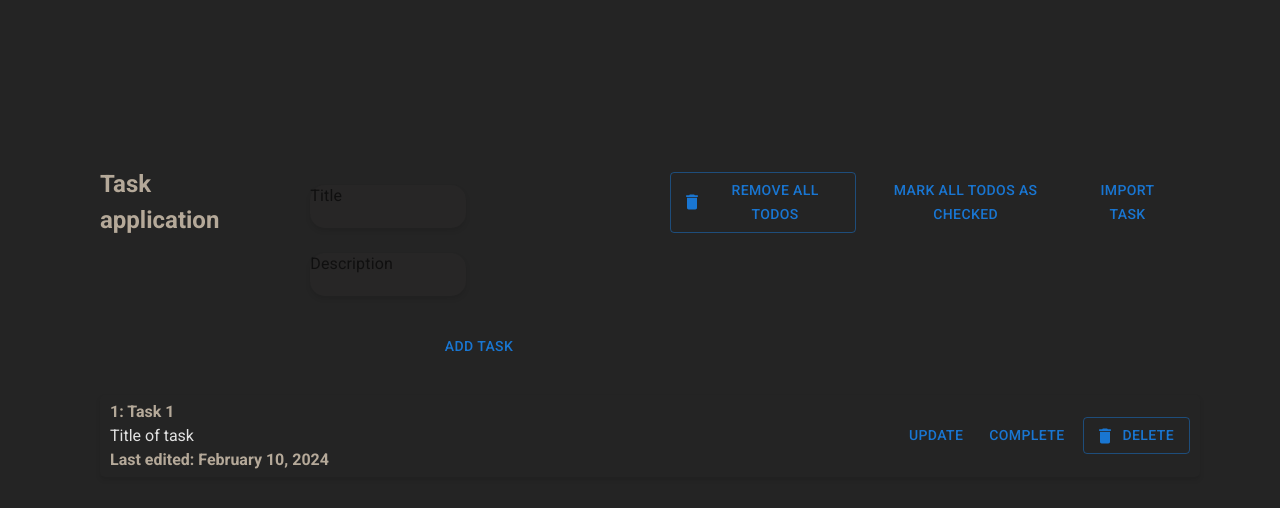
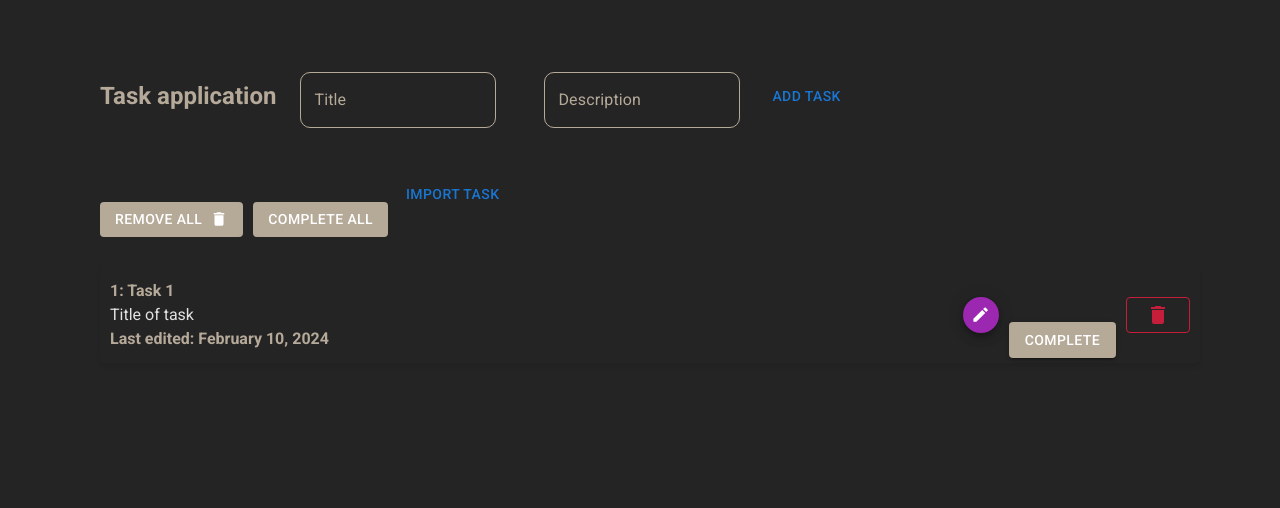
Before and after one commit to Nachallnick/todo-list-frontend, a React (Vite) app: page / in a window 1280 px wide. Shown: the top 508 px of the page. Built offline with nearby package versions, Linux system fonts and the light colour scheme.

Commit message:
I added MUI components, changed the buttons and inputs, slightly changed the location of the buttons and corrected them following the comments from the pull

```diff
--- a/src/todo/components/TodoItem.css
+++ b/src/todo/components/TodoItem.css
@@ -1,6 +1,6 @@
 :root {
     --primary-color: rgba(213, 198, 178, 0.822);
-    --background-dark: rgba(42, 40, 40, 0.628);
+    --background-dark: rgba(44, 40, 40, 0.628);
     --button-active: rgb(30, 28, 28);
     --button-default: rgb(46, 44, 44);
     --container-width: 90%;
@@ -9,6 +9,7 @@
 
 body {
     font-family: Roboto, Courier, monospace;
+
 }
 
 
@@ -27,28 +28,13 @@ h1 {
     color: var(--primary-color);
 }
 
-.input-group {
-    display: flex;
-    flex-direction: column;
-    max-width: 400px;
-    margin-left: 20px;
-    align-self: flex-end;
+
+
+.top-bar > button {
+    margin-right: 10px;
 }
 
-.input-group input[type="text"],
-.input-group textarea {
-    width: calc(100% - 30px);
-    max-width: 400px;
-    background-color: var(--background-dark);
-    color: var(--primary-color);
-    border-radius: 15px;
-    box-shadow: 0 3px 5px rgba(0, 0, 0, .1);
-    padding: 10px 15px;
-    border: none;
-    outline: none;
-    font-size: 12px;
-    margin-bottom: 8px;
-}
+
 
 
 
--- a/src/todo/components/TodoItem.tsx
+++ b/src/todo/components/TodoItem.tsx
@@ -1,9 +1,13 @@
 import React, { useState } from "react";
 import { ITodoItem } from "./const";
+import ComplitedButtons from "../mui_appka/buttons/buttonComplite";
+import Button from '@mui/material/Button'
+import DeleteButtons from "../mui_appka/buttons/deleteButtons";
+import MultilineTextFields from "../mui_appka/inputs";
+import UpdateButtons from "../mui_appka/buttons/updateButtons";
 
-import Button from '@mui/material/Button'
-import DeleteIcon from '@mui/icons-material/Delete';
-import MultilineTextFields from "../mui_appka/inpupts";
+
+
 
 interface TodoItemProps {
     todo: ITodoItem;
@@ -58,11 +62,11 @@ const TodoItem: React.FC<TodoItemProps> = ({ todo, index, setCheckedToDo, remove
              {isEditing ? (
                  <>
                      <MultilineTextFields
-                        onTitleChange={handleTitleChange}
-                        onDescriptionChange={handleDescriptionChange}
-                        titleValue={editText}
-                        description={editDescription}
-                     />
+                            onTitleChange={handleTitleChange}
+                            onDescriptionChange={handleDescriptionChange}
+                            titleValue={editText}
+                            description={editDescription}
+                            isEditing={true}                    />
                  </>
              ) : (
                  <>
@@ -79,9 +83,9 @@ const TodoItem: React.FC<TodoItemProps> = ({ todo, index, setCheckedToDo, remove
         <Button className="save" onClick={handleSave}>Save</Button>
     ) : (
         <>
-            <Button  className="update" onClick={handleToggleEdit}>Update</Button>
-            <Button className={`toggle-btn ${todo.isChecked ? 'completed' : ''}`} onClick={() => setCheckedToDo(todo.id)}>Complete</Button>
-            <Button variant="outlined" startIcon={<DeleteIcon />} className="delete" onClick={() => removeTodo(todo.id)}>Delete</Button>
+            <UpdateButtons  onClick={handleToggleEdit}>Update</UpdateButtons>
+            <ComplitedButtons onClick={() => setCheckedToDo(todo.id)} isChecked={todo.isChecked}>Complete</ComplitedButtons>
+            <DeleteButtons onClick={() => removeTodo(todo.id)}>Delete</DeleteButtons>
         </>
     )}
 </div>
--- a/src/todo/components/TodoList.tsx
+++ b/src/todo/components/TodoList.tsx
@@ -3,10 +3,11 @@ import '../../index.css';
     import TodoItem from "./TodoItem";
     import { DEFAULT_TODO_ITEM, ITodoItem, createNewTodo } from "./const";
     import { getList } from "./api";
-import MultilineTextFields from "../mui_appka/inpupts";
-
+    import MultilineTextFields from "../mui_appka/inputs";
+    import { MarkAllTodosAsCheckedButtons } from "../mui_appka/buttons/buttonComplite";
     import Button from '@mui/material/Button'
     import DeleteIcon from '@mui/icons-material/Delete';
+    import { DeleteAllButtons } from "../mui_appka/buttons/deleteButtons";
 
 
     const ToDo = () => {
@@ -61,14 +62,34 @@ const ToDo = () => {
             )
         }
 
-    const removeAllTodos = () => {
+
+
+        const handleClick = async (action: string) => {
+            switch(action) {
+                case 'removeAll':
                     setTodos([])
+                    break;
+                case 'markAllChecked':
+                    setTodos(prevTodos => prevTodos.map((todo) => ({...todo, isChecked: true})))
+                    break
+                case 'importTasks':
+                    setIsLoading(true)
+                    try {
+                        const storedTodos = await getList()
+                        if (storedTodos.length > 0) {
+                            setTodos(storedTodos)
+                        }
+                    } catch (error) {
+                        console.log('Failed to import task:', error)
+                    } finally {
+                        setIsLoading(false)
+                    }
+                    break
+                default:
+                    console.log('Action not recognized')
+            }
         }
 
-    const markAllTodosAsChecked = () => {
-        setTodos(prevTodos =>
-            prevTodos.map(todo => ({...todo, isChecked: true})))
-    }
 
         const memoizedTodoItem = useMemo(() =>
         todos.map((todo, index) => (
@@ -86,33 +107,24 @@ const ToDo = () => {
 
         return (
             <>
-            <div className="top-bar">
+                <div className="top-bar" style={{ display: 'flex', alignItems: 'center', flexWrap: 'wrap' }}>
                     <h1>Task application</h1>
-                <form onSubmit={handleAddTask} className="input-group">
+
+                    <form onSubmit={handleAddTask} className="input-group" style={{ display: 'flex', flexDirection: 'row', alignItems: 'center', flexWrap: 'wrap', flexGrow: 1 }}>
                 <MultilineTextFields
                             onTitleChange={(e) => setTitle(e.target.value)}
                             onDescriptionChange={(e) => setDescription(e.target.value)}
                             titleValue={title}
-               description={description}
-               />
+                            description={description} isEditing={undefined}                />
                     <Button type="submit">Add task</Button>
                     </form>
-                <Button variant="outlined" startIcon={<DeleteIcon />} onClick={removeAllTodos}>Remove All todos</Button>
-                <Button  onClick={markAllTodosAsChecked}>Mark All Todos As Checked</Button>
-                <Button onClick={async()=>{
-                    setIsLoading(true)
-                    try{
-                        const storedTodos = await getList()
-                        if (storedTodos.length > 0) {
-                            setTodos(storedTodos)
-                        }
-                    } catch (error) {
-                        console.log('Failed to import tasks:', error)
-                    } finally {
-                        setIsLoading(false)
-                    }
 
-         }}>Import task</Button>
+                 <div className="buttons">
+                    <DeleteAllButtons onClick={() => handleClick('removeAll')}></DeleteAllButtons>
+                    <MarkAllTodosAsCheckedButtons  onClick={() => handleClick('markAllChecked')}></MarkAllTodosAsCheckedButtons>
+                    <Button onClick={() => handleClick('importTasks')}>Import task</Button>
+                    </div>
+
                 </div>
                 <div className="todo-list">
                     {isLoading ? <p>Loading...</p> : memoizedTodoItem}
--- /dev/null
+++ b/src/todo/mui_appka/buttons/buttonComplite.tsx
@@ -0,0 +1,73 @@
+import { useState, useEffect } from 'react';
+import * as React from 'react';
+import Stack from '@mui/material/Stack';
+import Button from '@mui/material/Button';
+
+
+
+interface ComplitedButtonsProps {
+    onClick: () => void
+    isChecked: boolean;
+    children?: React.ReactNode;
+}
+
+interface MarkAllTodosAsCheckedButtonsProps {
+  onClick: () => void;
+
+   children?: React.ReactNode;
+}
+
+
+export const MarkAllTodosAsCheckedButtons: React.FC<MarkAllTodosAsCheckedButtonsProps> = ({ onClick }) =>  {
+
+return (
+    <Stack spacing={2} direction="row">
+
+    <Button
+    variant="outlined"
+     onClick={onClick}
+     style={{
+      backgroundColor: 'rgba(213, 198, 178, 0.822)',
+      border: 'none',
+      color: 'white',
+      marginTop: 50,
+     }}
+     >Complete All</Button>
+    </Stack>
+);
+}
+
+
+
+export default function ComplitedButtons({ onClick, isChecked}: ComplitedButtonsProps) {
+  const [isActive, setIsActive] = useState(isChecked) // // использую isChecked для начального состояния
+
+  useEffect(() => {
+    setIsActive(isChecked) // // обновляю состояние при изменении isChecked
+  }, [isChecked]) // // слежу за именением состония
+
+  useEffect(() => {
+    setIsActive(isChecked)
+  }, [isChecked])
+
+  const handleButtonClick = () => {
+    onClick() // // Вызываю переданный обработчик
+    setIsActive(!isActive) // //переключаю состояние
+
+  }
+  return (
+    <Stack spacing={2} direction="row">
+
+      <Button
+      variant="contained"
+      onClick={handleButtonClick}
+      style={{
+        backgroundColor: isActive ? 'green' : 'rgba(213, 198, 178, 0.822)',
+        marginTop: 50,
+      }}
+
+      >Complete</Button>
+
+    </Stack>
+  );
+}
--- /dev/null
+++ b/src/todo/mui_appka/buttons/deleteButtons.tsx
@@ -0,0 +1,64 @@
+import * as React from 'react';
+import Button from '@mui/material/Button';
+import DeleteIcon from '@mui/icons-material/Delete';
+
+import Stack from '@mui/material/Stack';
+import { Box } from '@mui/material';
+
+
+interface DeleteButtonsProps {
+    onClick: () => void // //Добавил пропс onClick //
+    children?: React.ReactNode;
+}
+
+interface DeleteAllButtonsProps {
+  onClick: () => void // // Добавил пропс onClick //
+}
+
+export const DeleteAllButtons: React.FC<DeleteAllButtonsProps> = ({ onClick }) => {
+  return (
+    <Stack spacing={1} direction="row">
+
+    <Button
+    variant="outlined"
+     onClick={onClick}
+     style={{
+      backgroundColor: 'rgba(213, 198, 178, 0.822)',
+      border: 'none',
+      color: 'white',
+      display: 'flex', ////  Используем flexbox для выравнивания содержимого
+      justifyContent: 'space-between', // //Распределяем содержимое по краям
+      width: 'auto', //// Ширина по содержимому //
+      marginTop: 50,
+
+     }}
+     >
+      <Box sx={{
+        flexGrow: 1,
+        textAlign: 'left'
+            }}>Remove All</Box>
+      <DeleteIcon sx={{fontSize: "18px", marginLeft: 1}}/></Button>
+    </Stack>
+);
+}
+
+
+const DeleteButtons: React.FC<DeleteButtonsProps> = ({ onClick }) => {
+
+    return (
+      <Stack direction="row" spacing={2}>
+        <Button
+        variant="outlined"
+
+        onClick={onClick}
+        style={{
+
+         color: '#C41E3A',
+         borderColor: '#C41E3A'
+        }}
+        >{<DeleteIcon />}</Button>
+      </Stack>
+    );
+}
+
+export default DeleteButtons
--- /dev/null
+++ b/src/todo/mui_appka/buttons/updateButtons.tsx
@@ -0,0 +1,35 @@
+import * as React from 'react';
+import Box from '@mui/material/Box';
+import Fab from '@mui/material/Fab';
+import EditIcon from '@mui/icons-material/Edit';
+
+
+interface UpdateButtonsProps {
+  onClick: () => void // Добавил пропс onClick
+  children?: React.ReactNode;
+}
+
+const UpdateButtons: React.FC<UpdateButtonsProps> = ({ onClick}) =>  {
+  return (
+    <Box sx={{ '& > :not(style)': { m: 0}, '& svg': {
+      fontSize: '1.2rem',
+    },}}>
+
+      <Fab
+      color="secondary"
+      aria-label="edit"
+      onClick={onClick}
+      style={{
+        width: '36px',
+        height: '36px',
+
+      }}
+      >
+        <EditIcon />
+      </Fab>
+
+    </Box>
+  );
+}
+
+export default UpdateButtons
--- a/src/todo/mui_appka/inpupts.tsx
+++ /dev/null
@@ -1,49 +0,0 @@
-import * as React from 'react';
-import Box from '@mui/material/Box';
-import TextField from '@mui/material/TextField';
-
-export default function MultilineTextFields({ onTitleChange, onDescriptionChange, titleValue, description }) {
-  return (
-    <Box
-      component="form"
-      sx={{
-        mt: 15,
-        '& .MuiTextField-root': { m: 1,  },
-        '& .MuiOutlinedInput-notchedOutline': {
-          border: 'none',
-        },
-        '& .MuiInputBase-inputMultiline': {
-          textAlign: 'center',
-        },
-        '& .MuiTextField-root:not(:last-child)': {
-          mb: -3, // Устанавливаем отступ снизу меньше, например, 1 вместо 2
-        },
-      }}
-      noValidate
-      autoComplete="off"
-    >
-      <div>
-        <TextField
-          id="outlined-multiline-flexible"
-          label="Title"
-          multiline
-          maxRows={4}
-          value={titleValue}
-          onChange={(e) => onTitleChange(e)}
-        />
-
-        <TextField
-          id="outlined-textarea"
-          label="Description"
-          placeholder='Placeholder'
-          multiline
-
-          value={description}
-          onChange={(e) => onDescriptionChange(e)}
-        />
-      </div>
-
-
-    </Box>
-  );
-}
--- /dev/null
+++ b/src/todo/mui_appka/inputs.tsx
@@ -0,0 +1,73 @@
+import * as React from 'react';
+import Box from '@mui/material/Box';
+import TextField from '@mui/material/TextField';
+
+export default function MultilineTextFields({ onTitleChange, onDescriptionChange, titleValue, description, isEditing }) {
+
+  const inputStyles = {
+    '& .MuiTextField-root': {
+      m: 3,
+      width: '100%',
+    },
+    '& .MuiOutlinedInput-root': {
+      borderRadius: '10px',
+      '& fieldset': { // Основной бордер инпута
+        borderColor: 'rgba(213, 198, 178, 0.822)', // Здесь задаю цвет границы по умолчанию
+      },
+      '&:hover fieldset': { // Бордер инпута при наведении
+        borderColor: 'rgba(213, 198, 178, 0.822)', // Цвет границы при наведении
+      },
+      '&.Mui-focused fieldset': { // Бордер инпута при фокусе
+        borderColor: 'rgba(213, 198, 178, 0.822)',
+        borderWidth: '2px', // увеличиваю ширину границы при фокусе
+      },
+    },
+    '& .MuiInputLabel-root': { // Стили для лейбла
+      color: 'rgba(213, 198, 178, 0.822)', // Цвет лейбла по умолчанию
+      '&.Mui-focused': { // Цвет лейбла при фокусе
+        color: 'rgba(213, 198, 178, 0.822)',
+      },
+    },
+  };
+
+  return (
+    <Box
+      component="form"
+      sx={{
+        mt: 1,
+
+        ...inputStyles, // Применение стилей
+      }}
+      noValidate
+      autoComplete="off"
+    >
+
+      <div style={{ display: 'flex', flexDirection: 'row' }}>
+        <TextField
+          id="outlined-multiline-flexible"
+          label="Title"
+
+          multiline
+          maxRows={4}
+          value={titleValue}
+          onChange={(e) => onTitleChange(e)}
+          sx={inputStyles}
+        />
+
+        <TextField
+          id="outlined-textarea"
+          label="Description"
+
+          placeholder='Placeholder'
+          multiline
+
+          value={description}
+          onChange={(e) => onDescriptionChange(e)}
+          sx={inputStyles}
+        />
+      </div>
+
+
+    </Box>
+  );
+}
```
Lines whose indentation alone changed are shown as unchanged.
